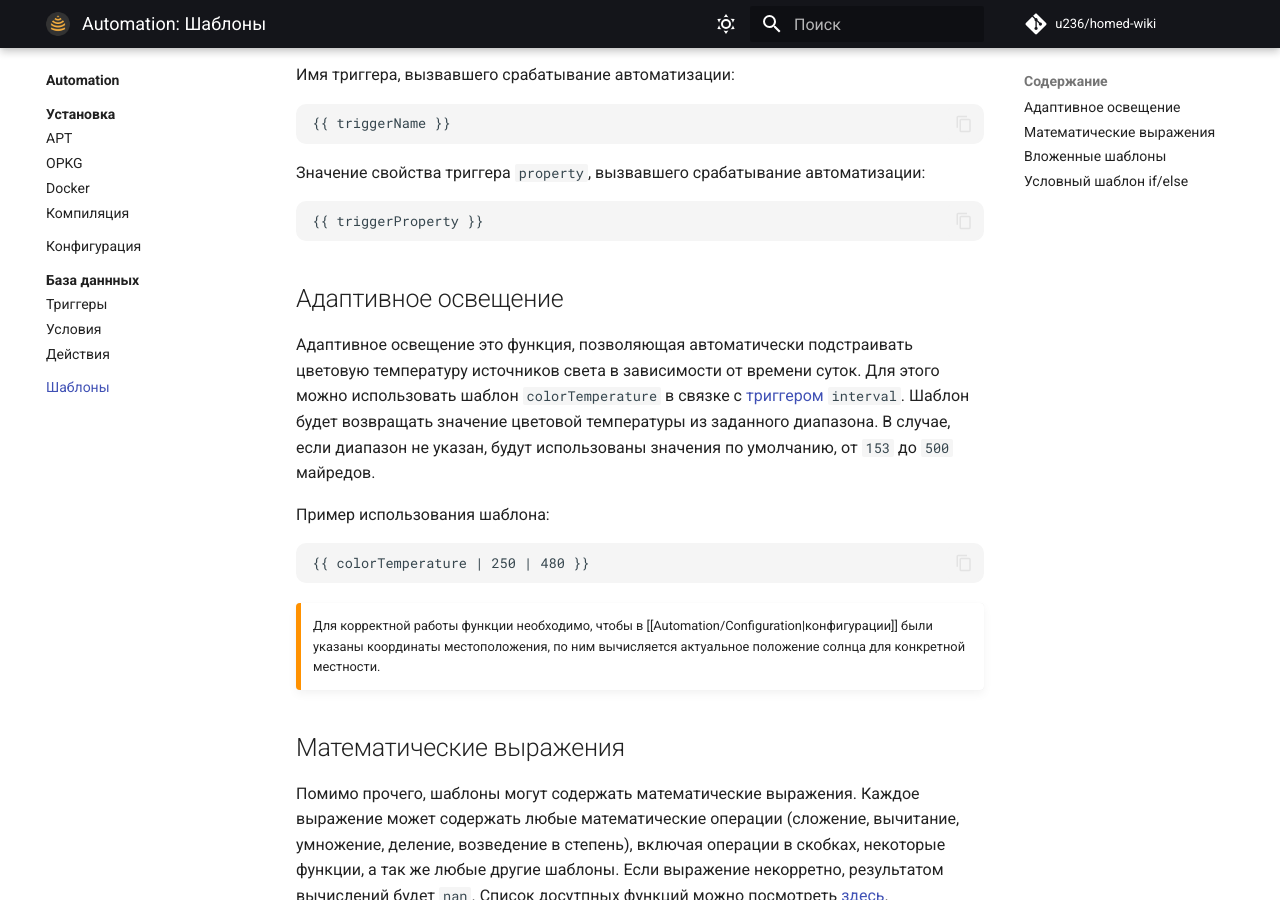
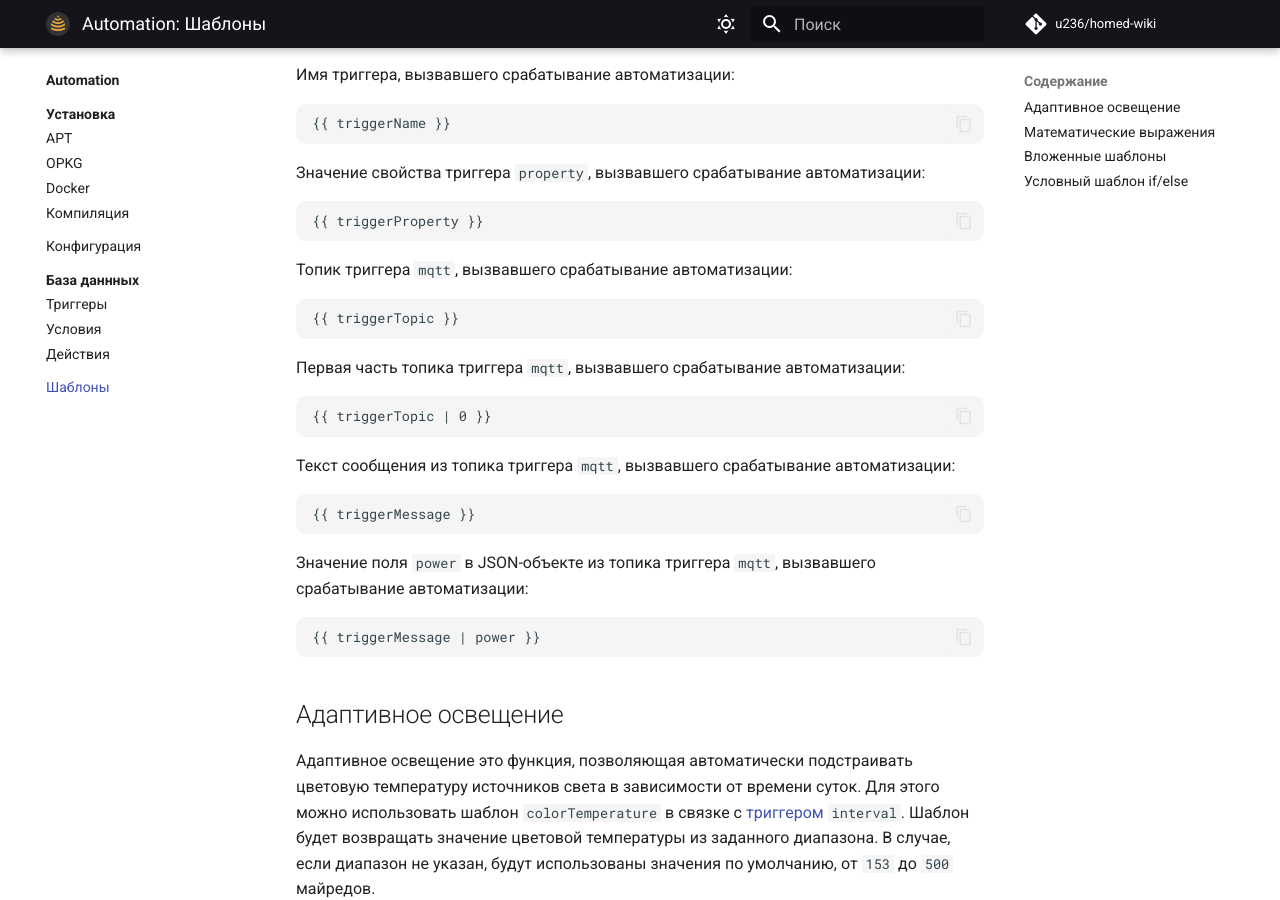
Before and after one commit to xyzroe/homed-wiki, an MkDocs documentation site: the page built from docs/automation/patterns.md, in a window 1280 px wide and 900 px high, scrolled down 1137 px. Built offline with MkDocs 1.6.1 and Material for MkDocs 9.7.7, drawn with Linux system fonts in a browser that asks for light colours; comment, search, counter and statistics services are not loaded.

Commit message:
add automation patterns

````diff
--- a/docs/automation/patterns.md
+++ b/docs/automation/patterns.md
@@ -70,6 +70,30 @@ MQTT-сообщение целиком:
 
 ```
 {{ triggerProperty }}
+```
+
+Топик триггера `mqtt`, вызвавшего срабатывание автоматизации:
+
+```
+{{ triggerTopic }}
+```
+
+Первая часть топика триггера `mqtt`, вызвавшего срабатывание автоматизации:
+
+```
+{{ triggerTopic | 0 }}
+```
+
+Текст сообщения из топика триггера `mqtt`, вызвавшего срабатывание автоматизации:
+
+```
+{{ triggerMessage }}
+```
+
+Значение поля `power` в JSON-объекте из топика триггера `mqtt`, вызвавшего срабатывание автоматизации:
+
+```
+{{ triggerMessage | power }}
 ```
 
 ## Адаптивное освещение
````
